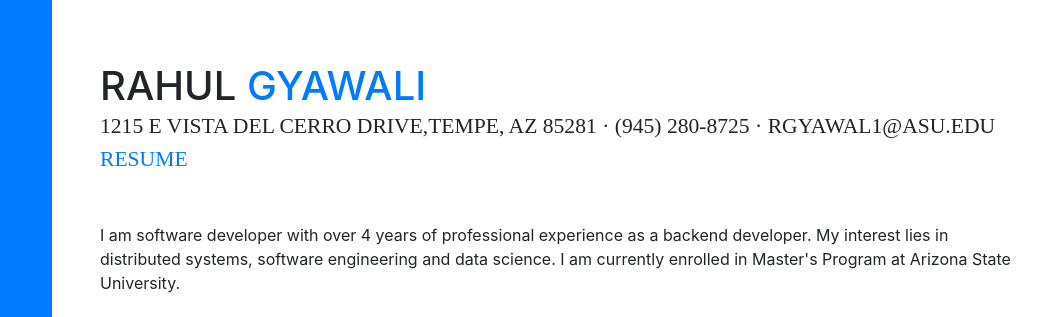
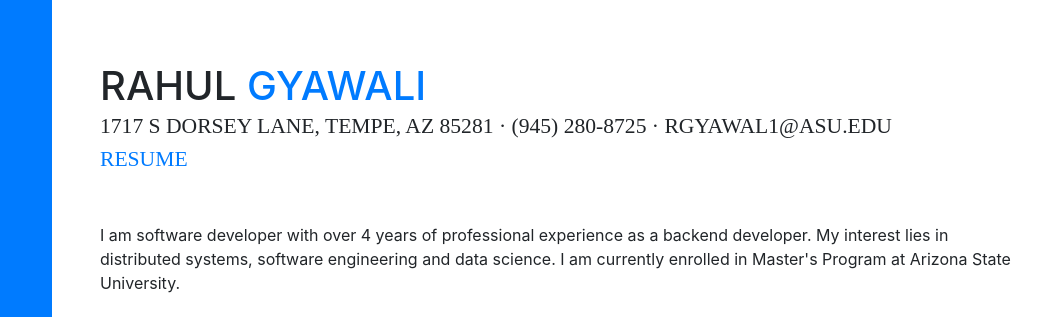
Before and after one commit to rahulgyawali/portfolio, a website with bundled scripts: page index.html in a window 1280 px wide. Shown: the part 169-486 px from the top of the page, 220-1280 px from the left. Built offline with nearby package versions, Linux system fonts and the light colour scheme; a web font is replaced by a local one.

Commit message:
"Address update"

```diff
--- a/index.html
+++ b/index.html
@@ -68,7 +68,7 @@
           <h1 class="mb-0">Rahul
             <span class="text-primary">Gyawali</span>
           </h1>
-          <div class="subheading mb-5">1215 E Vista Del Cerro Drive,Tempe, AZ 85281 · (945) 280-8725 · rgyawal1@asu.edu <br>
+          <div class="subheading mb-5">1717 S Dorsey Lane, Tempe, AZ 85281 · (945) 280-8725 · rgyawal1@asu.edu <br>
             <a href="files/RAHUL_GYAWALI_RESUME.pdf">Resume</a>
           </div>
           <p class="mb-5">I am software developer with over 4 years of professional experience as a backend developer. My interest lies in distributed systems, software engineering and data science.
```
Also changed, not shown: 1 other file.
